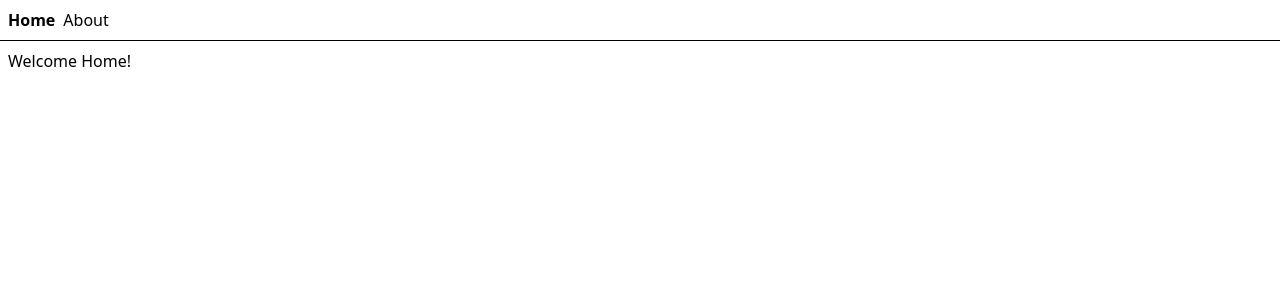
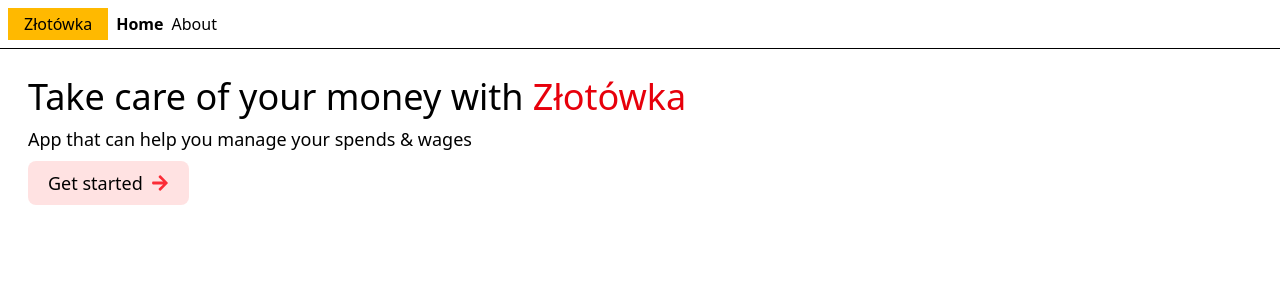
Before and after one commit to mSajewiczz/Zlotowka, a React (Vite) app in the folder frontend/: page / in a window 1280 px wide. Shown: the top 300 px of the page. Built offline with nearby package versions, Linux system fonts and the light colour scheme.

Commit message:
I have started creating layout of main site

```diff
--- a/frontend/package.json
+++ b/frontend/package.json
@@ -15,6 +15,7 @@
     "@tanstack/react-router-devtools": "^1.119.1",
     "react": "^19.0.0",
     "react-dom": "^19.0.0",
+    "react-icons": "^5.5.0",
     "tailwindcss": "^4.1.5"
   },
   "devDependencies": {
--- a/frontend/src/App.tsx
+++ /dev/null
@@ -1,10 +0,0 @@
-function App() {
-
-  return (
-    <>
-    <h1 className="bg-amber-500">Hello World</h1>
-    </>
-  )
-}
-
-export default App
--- a/frontend/src/routes/__root.tsx
+++ b/frontend/src/routes/__root.tsx
@@ -4,7 +4,10 @@ import { TanStackRouterDevtools } from '@tanstack/react-router-devtools'
 export const Route = createRootRoute({
   component: () => (
     <>
-      <div className="p-2 flex gap-2">
+      <div className="p-2 flex gap-2 items-center">
+
+        <p className='bg-amber-400 px-4 py-1'>Złotówka</p>
+
         <Link to="/" className="[&.active]:font-bold">
           Home
         </Link>{' '}
--- a/frontend/src/routes/index.tsx
+++ b/frontend/src/routes/index.tsx
@@ -1,13 +1,24 @@
-import { createFileRoute } from '@tanstack/react-router'
+import { createFileRoute, Link } from "@tanstack/react-router";
+import { FaArrowRight } from "react-icons/fa";
 
-export const Route = createFileRoute('/')({
-  component: Index,
-})
+export const Route = createFileRoute("/")({
+	component: Index,
+});
 
 function Index() {
-  return (
-    <div className="p-2">
-      <h3>Welcome Home!</h3>
-    </div>
-  )
+	return (
+		<div className="p-2">
+			<div className="flex flex-col gap-2 p-5 items-start">
+				<h3 className="text-4xl">Take care of your money with <span className="text-red-600">Złotówka</span></h3>
+				<p className="text-lg">App that can help you manage your spends & wages</p>
+
+        <Link to="/about" className="[&.active]:font-bold">
+        <button className="flex gap-2 items-center bg-red-100 py-2 px-5 rounded-lg text-lg cursor-pointer">Get started <FaArrowRight className="text-red-500" />
+
+        </button>
+        </Link>
+
+			</div>
+		</div>
+	);
 }
```
Also changed, not shown: 1 other file (tests, documents, lock files or other folders).
